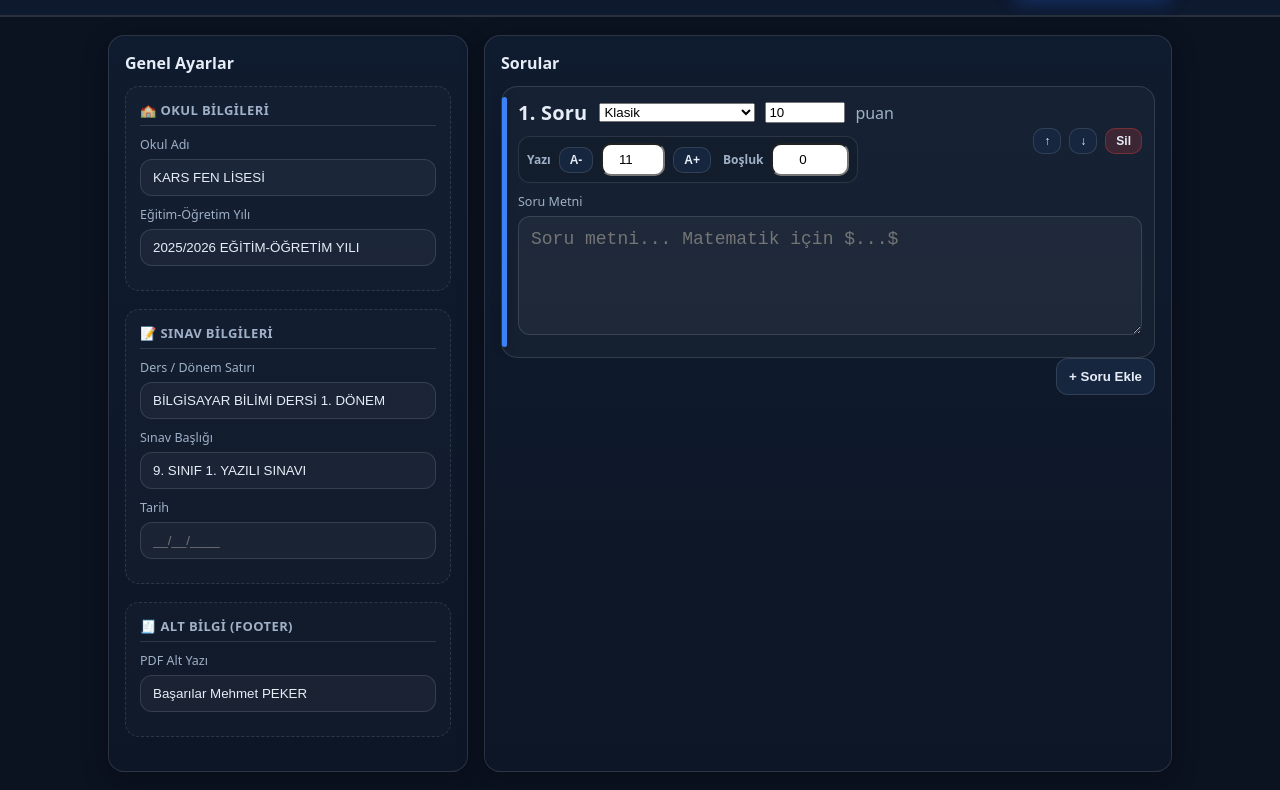
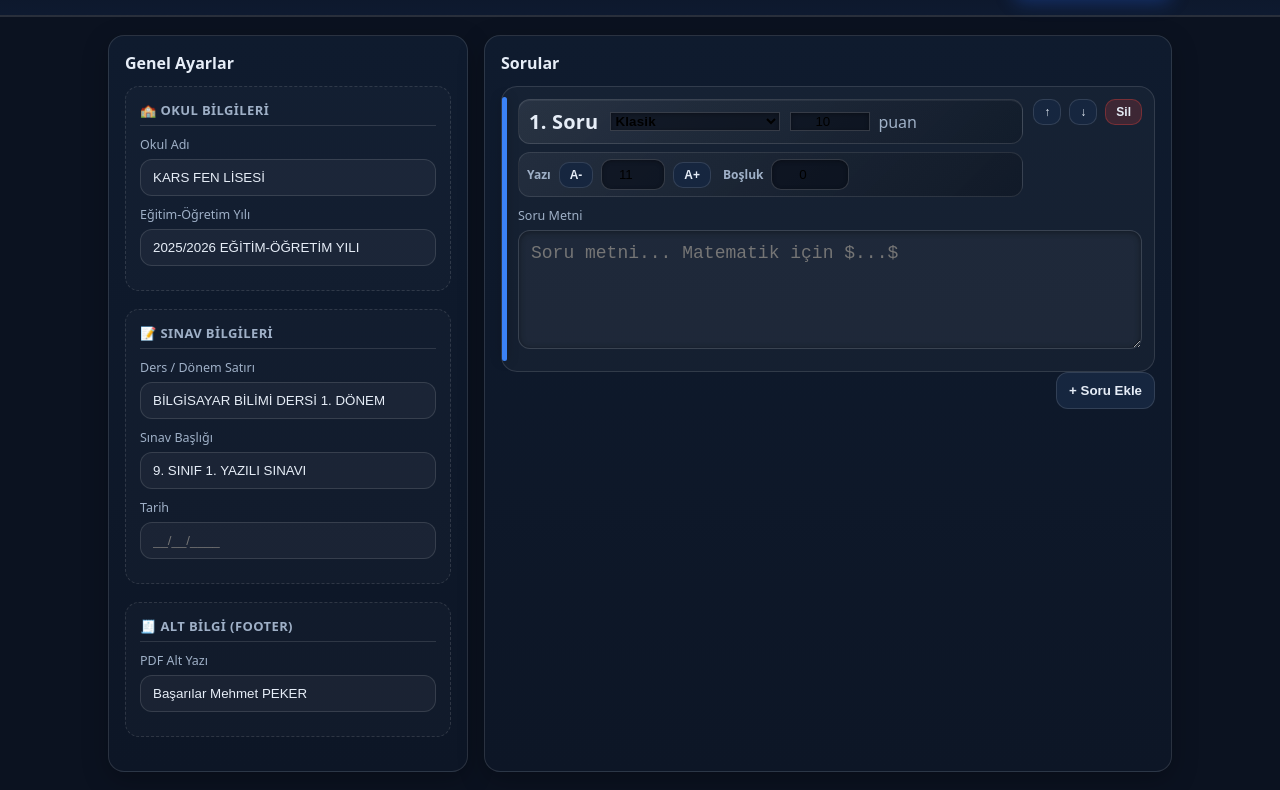
Before and after one commit to MehmettPeker/sinav-hazirlama-modulu, a plain HTML site: page index.html in a window 1280 px wide. Shown: the part 65-855 px from the top of the page. Drawn offline with nearby package versions, Linux system fonts and the light colour scheme.

Commit message:
Polish question form styling

```diff
--- a/index.html
+++ b/index.html
@@ -98,6 +98,7 @@
         <div class="qCard" data-qid="">
             <div class="qHead">
                 <div class="qMeta">
+                    <div class="qMetaTop">
                         <span class="qNo">1. Soru</span>
 
                         <select class="qType">
@@ -108,9 +109,13 @@
                             <option value="code">Kod Sorusu</option>
                         </select>
 
+                        <div class="qScore">
                             <input class="qPoints" type="number" min="1" max="100" value="10" />
                             <span class="muted">puan</span>
+                        </div>
+                    </div>
 
+                    <div class="qMetaBottom">
                         <div class="qInlineCtl">
                             <div class="ctl">
                                 <span class="ctlLbl">Yazı</span>
@@ -122,6 +127,7 @@
                             <div class="ctl">
                                 <span class="ctlLbl">Boşluk</span>
                                 <input class="qLines" type="number" min="0" max="30" value="0" />
+                            </div>
                         </div>
                     </div>
                 </div>
--- a/static/style.css
+++ b/static/style.css
@@ -230,7 +230,7 @@ h2 {
     display: flex;
     justify-content: space-between;
     gap: 10px;
-    align-items: center;
+    align-items: flex-start;
     margin-bottom: 8px;
 }
 
@@ -245,9 +245,10 @@ h2 {
 
 .qMeta {
     display: flex;
-    gap: 10px;
-    align-items: center;
-    flex-wrap: wrap;
+    flex-direction: column;
+    gap: 8px;
+    flex: 1;
+    min-width: 0;
 }
 
 .qNo {
@@ -256,14 +257,58 @@ h2 {
     margin-right: 2px;
 }
 
+.qMetaTop {
+    display: flex;
+    align-items: center;
+    flex-wrap: wrap;
+    gap: 10px;
+    padding: 8px 10px;
+    border-radius: 12px;
+    border: 1px solid rgba(255, 255, 255, .12);
+    background: linear-gradient(135deg, rgba(255, 255, 255, .08), rgba(0, 0, 0, .15));
+    box-shadow: inset 0 1px 0 rgba(255, 255, 255, .06);
+}
+
+.qScore {
+    display: inline-flex;
+    align-items: center;
+    gap: 8px;
+}
+
 .qMeta .qPoints {
-    width: 80px
+    width: 80px;
+    text-align: center;
+}
+
+.qType,
+.qPoints,
+.qFont,
+.qLines {
+    background: rgba(7, 12, 24, .6);
+    border: 1px solid rgba(255, 255, 255, .16);
+    box-shadow: inset 0 1px 4px rgba(0, 0, 0, .35);
+    transition: border-color .2s ease, box-shadow .2s ease;
+}
+
+.qType:focus,
+.qPoints:focus,
+.qFont:focus,
+.qLines:focus {
+    border-color: rgba(59, 130, 246, .6);
+    box-shadow: 0 0 0 2px rgba(59, 130, 246, .2);
+}
+
+.qType {
+    min-width: 160px;
+    font-weight: 700;
+    letter-spacing: .2px;
 }
 
 .qBtns {
     display: flex;
     gap: 8px;
-    align-items: center
+    align-items: center;
+    align-self: flex-start;
 }
 
 /* Yazı + Boşluk tek satır */
@@ -274,7 +319,8 @@ h2 {
     padding: 6px 8px;
     border: 1px solid rgba(255, 255, 255, .10);
     border-radius: 12px;
-    background: rgba(0, 0, 0, .10);
+    background: linear-gradient(135deg, rgba(255, 255, 255, .06), rgba(0, 0, 0, .2));
+    flex-wrap: wrap;
 }
 
 .qInlineCtl .ctl {
@@ -301,6 +347,20 @@ h2 {
     text-align: center;
     padding: 7px 8px !important;
     border-radius: 10px;
+}
+
+.qText {
+    min-height: 120px;
+    background: rgba(6, 12, 22, .6);
+    border: 1px solid rgba(255, 255, 255, .18);
+    box-shadow: inset 0 1px 6px rgba(0, 0, 0, .4);
+    font-size: 14px;
+    line-height: 1.5;
+}
+
+.qText:focus {
+    border-color: rgba(59, 130, 246, .6);
+    box-shadow: 0 0 0 2px rgba(59, 130, 246, .2);
 }
 
 .hidden {
@@ -404,6 +464,16 @@ h2 {
 
 /* küçük ekran */
 @media(max-width:520px) {
+    .qHead {
+        flex-direction: column;
+        align-items: stretch;
+    }
+
+    .qBtns {
+        align-self: stretch;
+        justify-content: flex-end;
+    }
+
     .qInlineCtl {
         width: 100%;
         justify-content: flex-start
```
Lines whose indentation alone changed are shown as unchanged.
